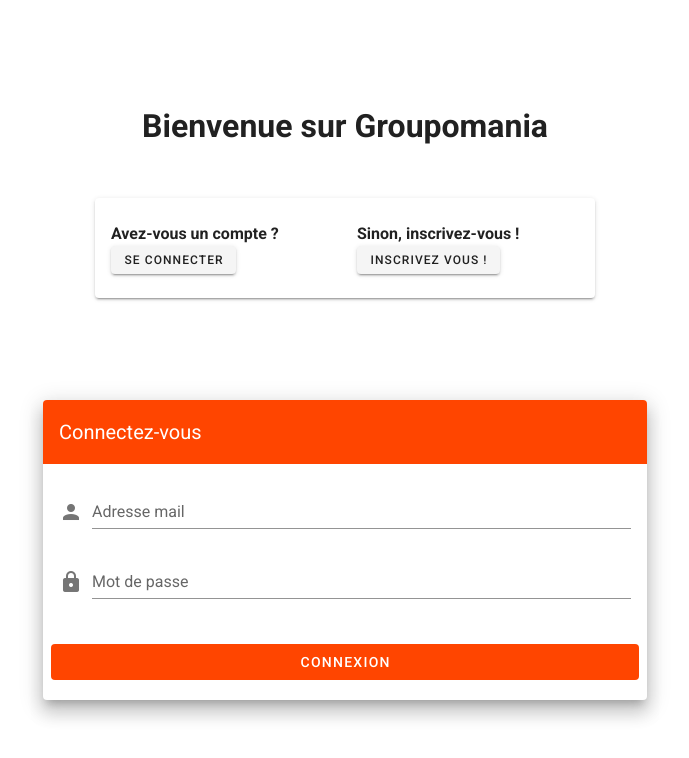
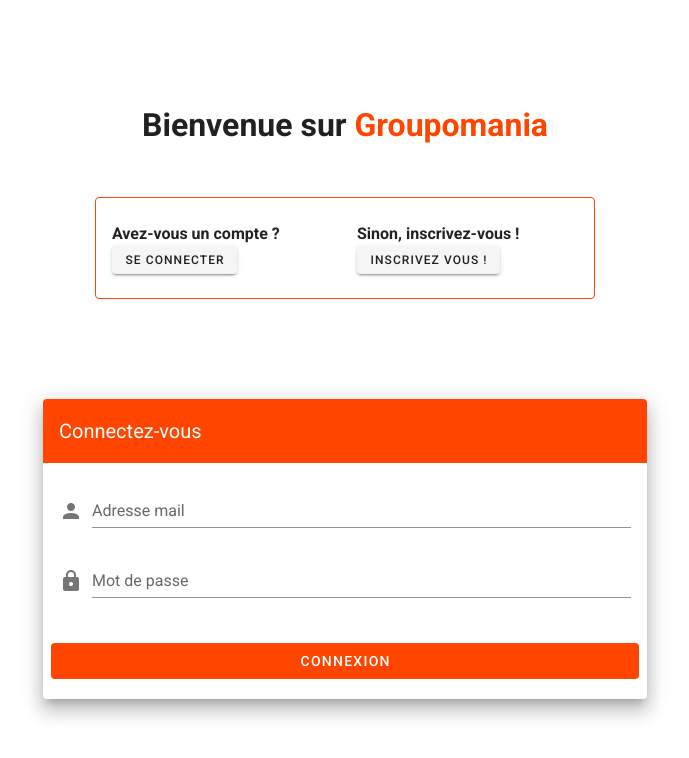
Before and after one commit to devadict/Groupomania, a Vue app in the folder client/: page /auth in a window 1280 px wide. Shown: the top 758 px of the page, without its empty margins (295-984 px from the left). Built offline with nearby package versions, Linux system fonts and the light colour scheme.

Commit message:
Style finishing

```diff
--- a/client/src/components/User.vue
+++ b/client/src/components/User.vue
@@ -3,14 +3,16 @@
     <v-main class="no">
           <v-container fluid fill-height>
       <v-flex xs12 sm6 offset-sm3>
-      <h1 class="text-center">Bienvenue sur Groupomania</h1>
+      <h1 class="text-center">Bienvenue sur <span class="hi"> Groupomania </span></h1>
     <div class="placement">
     <component  :is="showWhich"></component>
     </div>
 
          <v-card
-    class="mx-auto py-6 px-4 newm"
+    class="hey mx-auto py-6 px-4 newm"
     max-width="500px"
+    outlined
+    rounded
   >
  <v-row justify="center">
    <v-col>
@@ -53,8 +55,15 @@
 .newm {
   margin-top: -5em;
 }
+.hey{
+  border: 1px solid #ff4500;
+}
 .placement {
   max-height: 8em;
+}
+
+.hi{
+ color: #ff4500;
 }
 .no {
   overflow: hidden;
```
